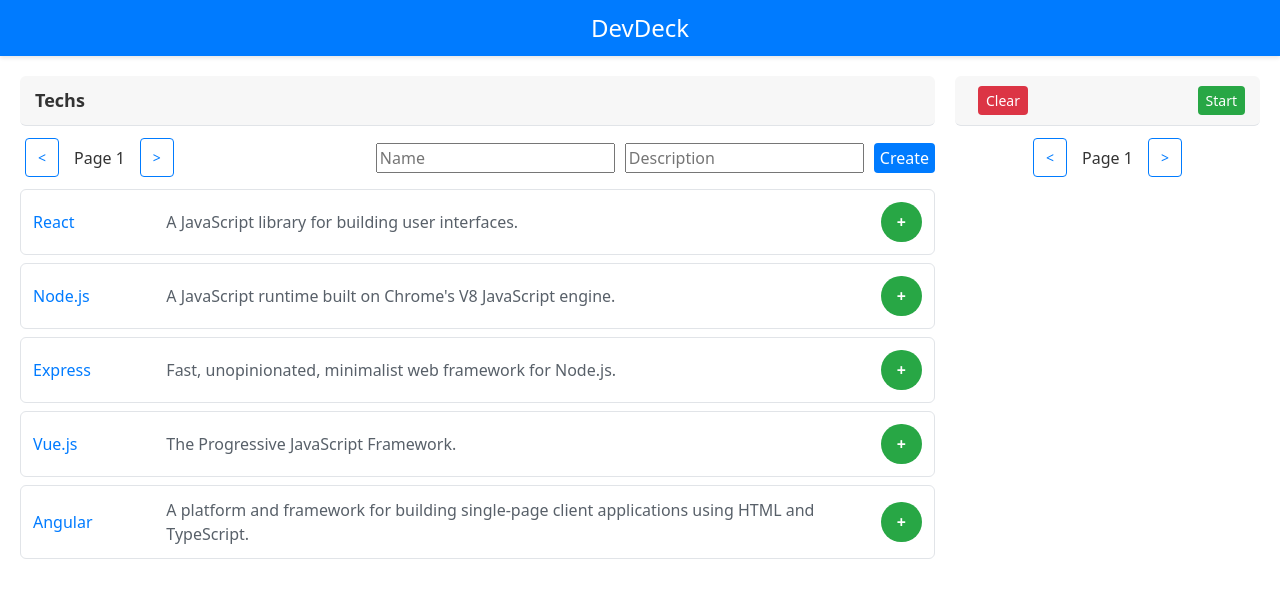
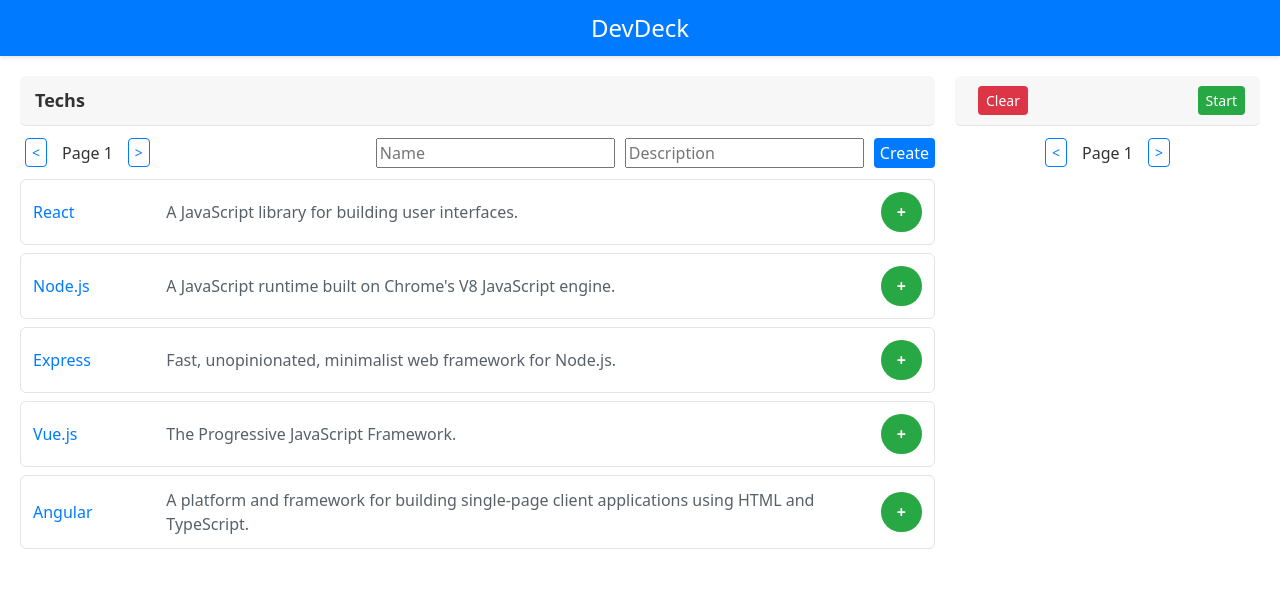
Before and after one commit to Daniel777y/DevDeck, a React (Vite) app: page / in a window 1280 px wide. Shown: the top 598 px of the page. Built offline with nearby package versions, Linux system fonts and the light colour scheme.

Commit message:
pagination abstraction

```diff
--- /dev/null
+++ b/src/components/Pagination.jsx
@@ -0,0 +1,22 @@
+import React from "react";
+import PropTypes from "prop-types";
+
+import "../styles/pagination.css";
+
+const Pagination = ({ curPage, onPrevPage, onNextPage }) => {
+  return (
+    <div className="pagination">
+      <button className="pagination-btn" onClick={onPrevPage}>&lt;</button>
+      <span className="pagination-text">Page {curPage + 1}</span>
+      <button className="pagination-btn" onClick={onNextPage}>&gt;</button>
+    </div>
+  );
+};
+
+Pagination.propTypes = {
+  curPage: PropTypes.number.isRequired,
+  onPrevPage: PropTypes.func.isRequired,
+  onNextPage: PropTypes.func.isRequired,
+};
+
+export default Pagination;
--- a/src/components/SelectedTechList.jsx
+++ b/src/components/SelectedTechList.jsx
@@ -2,6 +2,7 @@
 import PropTypes from "prop-types";
 
 import SelectedTech from "./SelectedTech.jsx"
+import Pagination from "./Pagination.jsx"
 
 import "../styles/list.css";
 import "../styles/pagination.css";
@@ -34,11 +35,7 @@
         <button className="selected-tech-list-btn clear-btn" onClick={onClear}>Clear</button>
         <button className="selected-tech-list-btn go-btn">Start</button>
       </div>
-      <div className="pagination">
-        <button className="pagination-btn" onClick={onPrevPage}>&lt;</button>
-        <span className="pagination-text"> Page {curPage + 1} </span>
-        <button className="pagination-btn" onClick={onNextPage}>&gt;</button>
-      </div>
+      <Pagination curPage={curPage} onPrevPage={onPrevPage} onNextPage={onNextPage} />
       <div className="list-items">
         {selectedTechs.slice(perPage * curPage, Math.min(selectedTechs.length, perPage * (curPage + 1))).map(item =>
           <SelectedTech key={item.id} tech={item} onDeleteTech={onDeleteTech} />
--- a/src/components/TechList.jsx
+++ b/src/components/TechList.jsx
@@ -2,6 +2,7 @@
 import PropTypes from "prop-types";
 
 import Tech from "./Tech.jsx"
+import Pagination from "./Pagination.jsx"
 import CreateTechForm from "./CreateTechForm.jsx"
 
 import "../styles/list.css";
@@ -30,11 +31,7 @@
         <span className="list-header-text">Techs</span>
       </div>
       <div className="techs-list-subheader">
-        <div className="pagination">
-          <button className="pagination-btn" onClick={onPrevPage}>&lt;</button>
-          <span className="pagination-text"> Page {curPage + 1} </span>
-          <button className="pagination-btn" onClick={onNextPage}>&gt;</button>
-        </div>
+        <Pagination curPage={curPage} onPrevPage={onPrevPage} onNextPage={onNextPage} />
         <CreateTechForm onCreateTech={onCreateTech} />
       </div>
       <div className="list-items">
--- a/src/styles/pagination.css
+++ b/src/styles/pagination.css
@@ -10,7 +10,7 @@
   color: #007bff;
   border: 1px solid #007bff;
   border-radius: 4px;
-  padding: 8px 12px;
+  padding: 3px 6px;
   margin: 0 5px;
   cursor: pointer;
   font-size: 14px;
```
